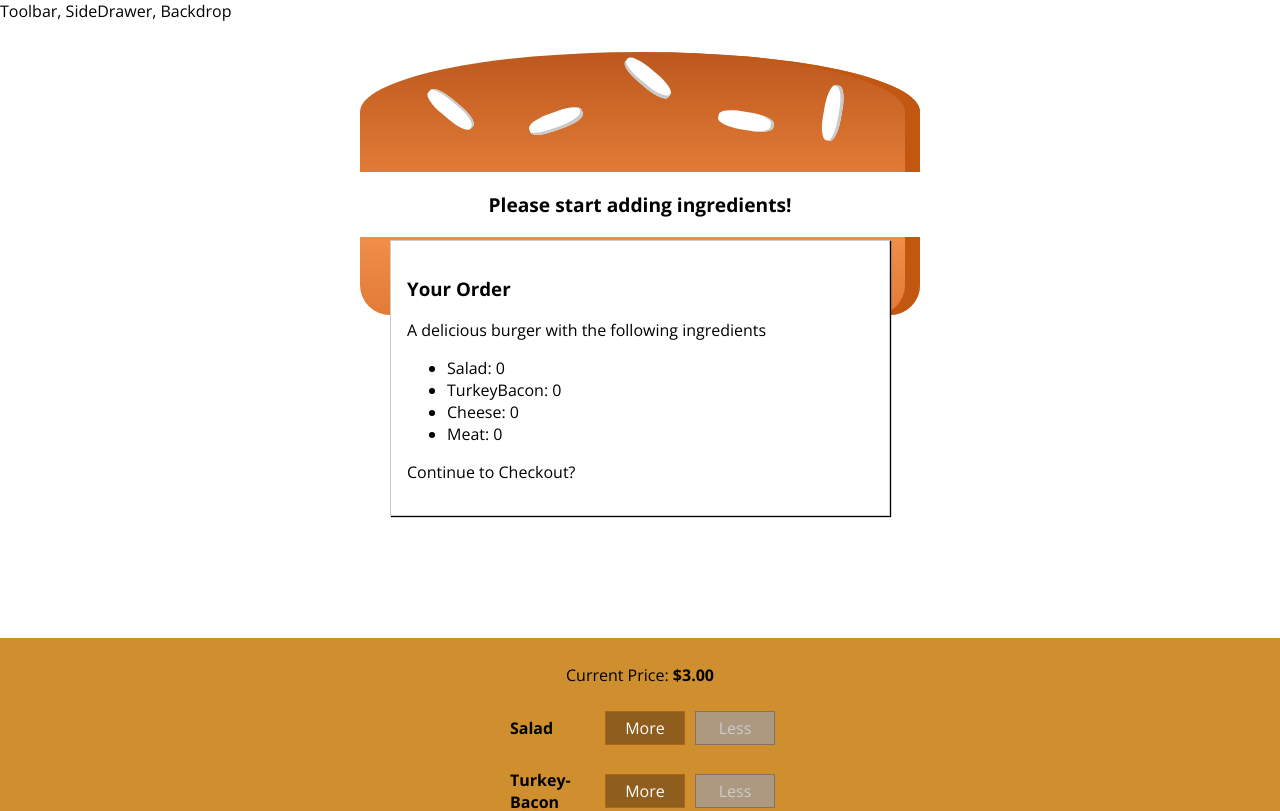
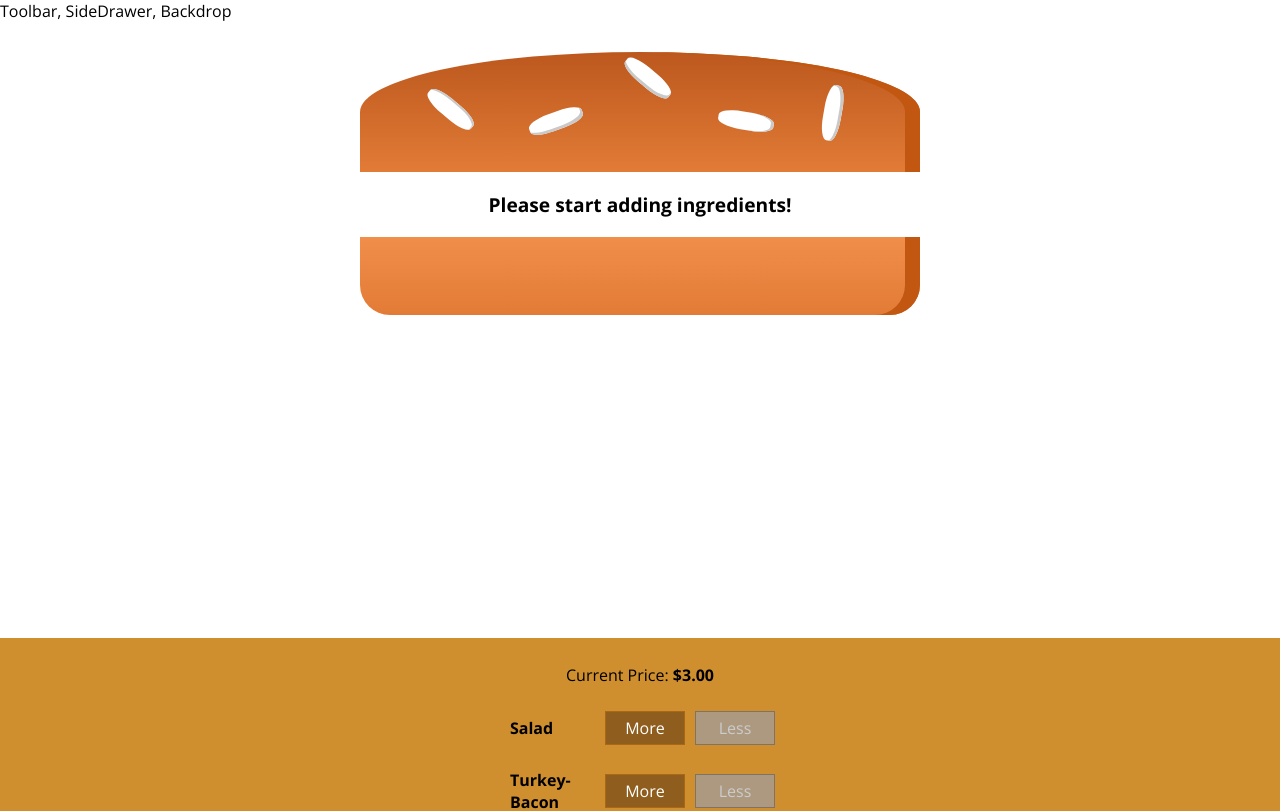
Before and after one commit to majidm55/Burger-Builder, a React app: page / in a window 1280 px wide. Shown: the top 811 px of the page. Built offline with nearby package versions, Linux system fonts and the light colour scheme.

Commit message:
linking the modal to the order now button

```diff
--- a/src/components/Burger/BuildControls/BuildControls.js
+++ b/src/components/Burger/BuildControls/BuildControls.js
@@ -24,6 +24,7 @@ const buildControls = (props) => (
     <button
     className={classes.OrderButton}
     disabled={!props.purchasable}
+    onClick={props.ordered}
     >ORDER NOW</button>
   </div>
 );
--- a/src/components/UI/Modal/Modal.js
+++ b/src/components/UI/Modal/Modal.js
@@ -2,7 +2,12 @@ import React from 'react' ;
 import classes from './Modal.css';
 
 const modal = (props) => (
-  <div className={classes.Modal}>
+  <div
+  className={classes.Modal}
+  style={{
+    transform: props.show ? 'translateY(0)': 'translateY(-100vh)',
+    opacity: props.show ? '1' : '0'
+  }}>
     {props.children}
   </div>
 );
--- a/src/containers/BurgerBuilder/BurgerBuilder.js
+++ b/src/containers/BurgerBuilder/BurgerBuilder.js
@@ -22,7 +22,8 @@ class BurgerBuilder extends Component {
       meat: 0
     },
     totalPrice: 3,
-    purchase: false
+    purchase: false,
+    shouldOrder: false
   }
 
   updatePurchase (ingredients) {
@@ -72,6 +73,10 @@ class BurgerBuilder extends Component {
 
   }
 
+  shouldOrderHandler = () => {
+    this.setState({shouldOrder: true});
+  }
+
   render () {
     const disableInfo = {
       ...this.state.ingredients
@@ -83,7 +88,7 @@ class BurgerBuilder extends Component {
 
     return (
       <Aux>
-        <Modal>
+        <Modal show={this.state.shouldOrder}>
           <OrderSummary  ingredients={this.state.ingredients}/>
         </Modal>
         <Burger ingredients={this.state.ingredients}/>
@@ -92,6 +97,7 @@ class BurgerBuilder extends Component {
         ingredientRemove={this.removeIngredient}
         disabled={disableInfo}
         purchasable={this.state.purchase}
+        ordered={this.shouldOrderHandler}
         price={this.state.totalPrice}
         />
 
```
